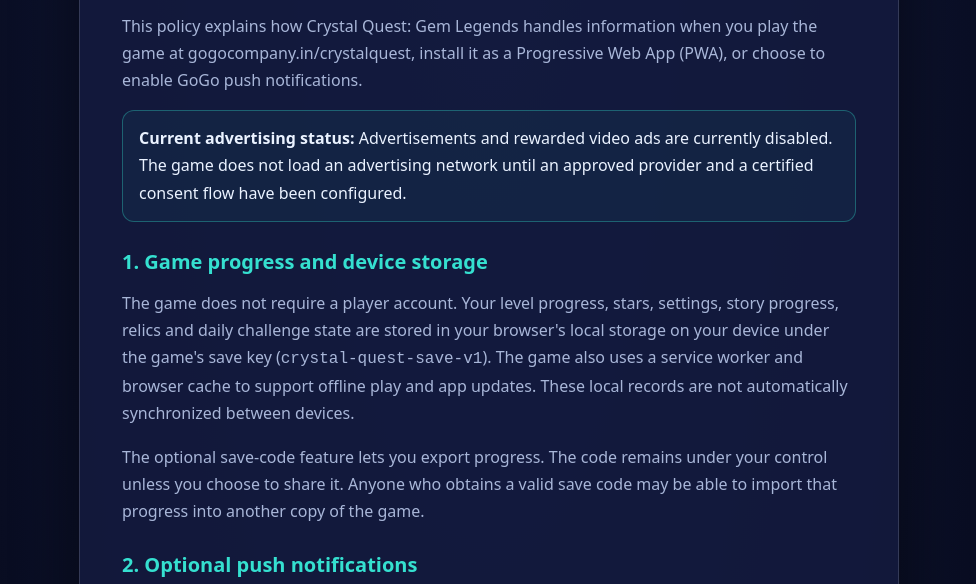
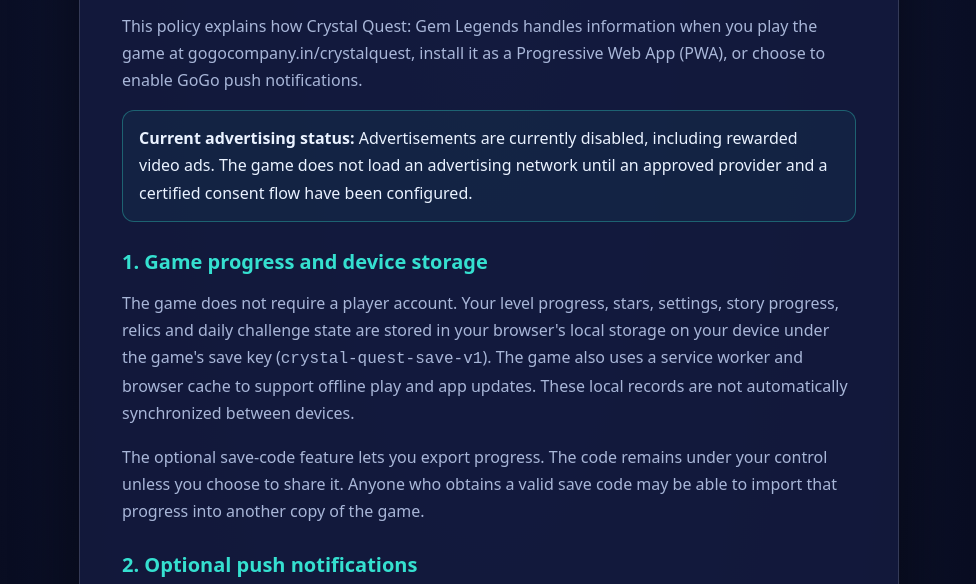
Before and after one commit to parya5103/crystal-quest-web, a plain HTML site: page privacy.html in a window 1280 px wide. Shown: the part 216-800 px from the top of the page, without its empty margins (151-1127 px from the left). Drawn offline with Linux system fonts and the light colour scheme.

Commit message:
docs: state current advertising status clearly

```diff
--- a/privacy.html
+++ b/privacy.html
@@ -24,7 +24,7 @@
   <h1>Privacy Policy</h1>
   <p class="meta">Effective date: 18 November 2026</p>
   <p>This policy explains how Crystal Quest: Gem Legends handles information when you play the game at gogocompany.in/crystalquest, install it as a Progressive Web App (PWA), or choose to enable GoGo push notifications.</p>
-  <div class="notice"><strong>Current advertising status:</strong> Advertisements and rewarded video ads are currently disabled. The game does not load an advertising network until an approved provider and a certified consent flow have been configured.</div>
+  <div class="notice"><strong>Current advertising status:</strong> Advertisements are currently disabled, including rewarded video ads. The game does not load an advertising network until an approved provider and a certified consent flow have been configured.</div>
 
   <h2>1. Game progress and device storage</h2>
   <p>The game does not require a player account. Your level progress, stars, settings, story progress, relics and daily challenge state are stored in your browser's local storage on your device under the game's save key (<code>crystal-quest-save-v1</code>). The game also uses a service worker and browser cache to support offline play and app updates. These local records are not automatically synchronized between devices.</p>
```
